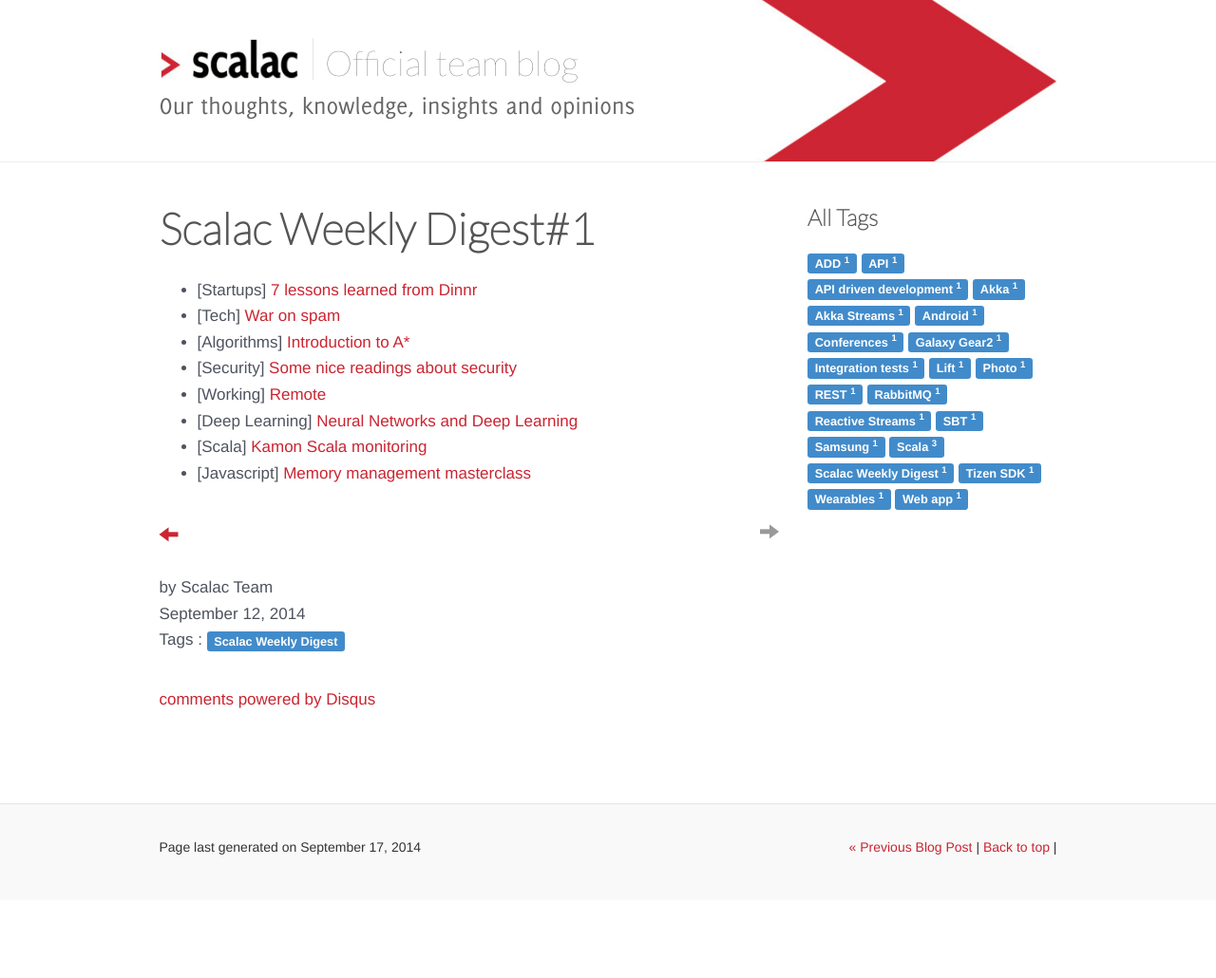
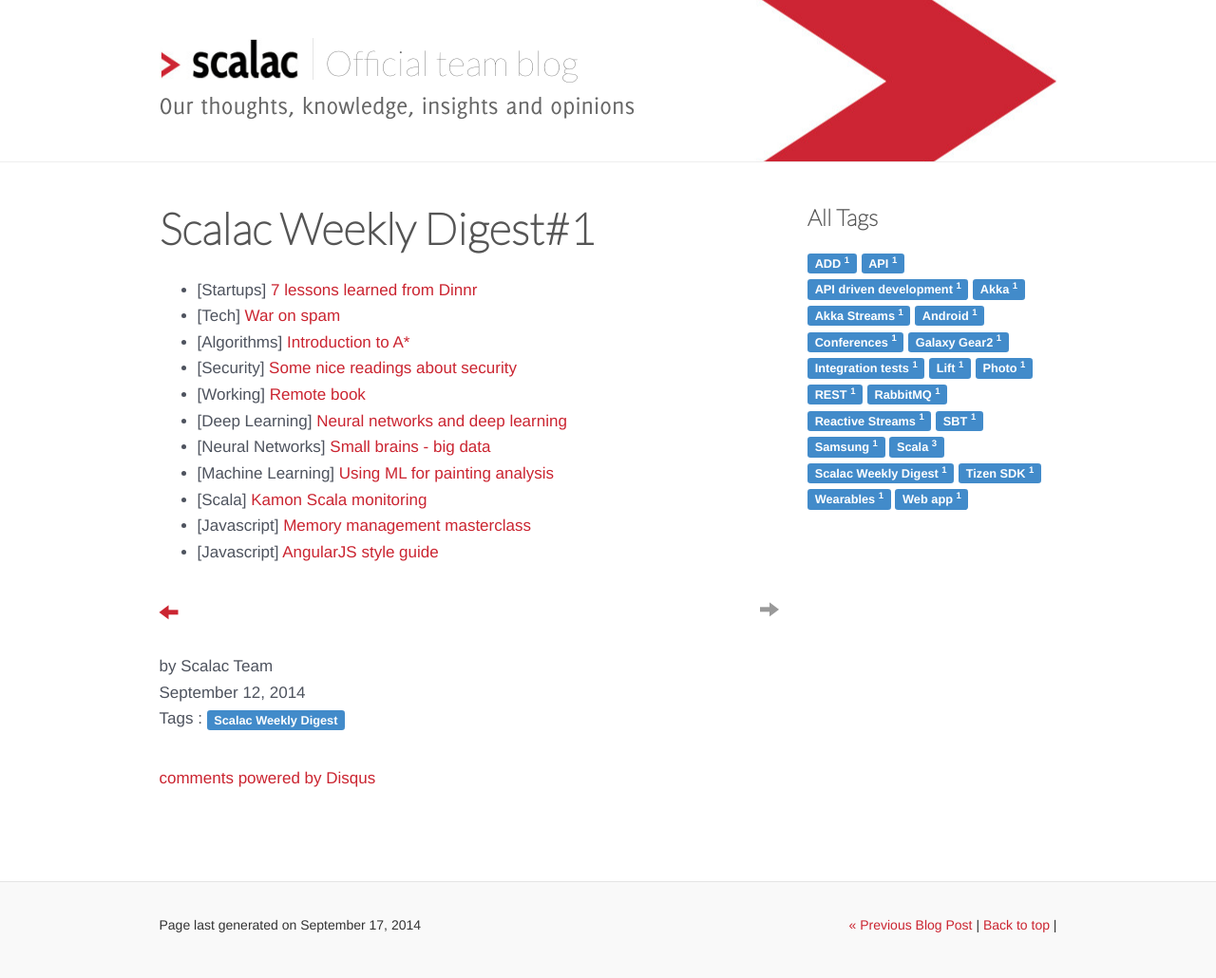
Before and after one commit to serafinmaciej/ScalaConsultants.github.io, a Jekyll site: the page built from _posts/2014-09-12-digest-1.markdown, in a window 1280 px wide. Shown: the whole page at 95% size. Built offline with Jekyll 4.4.1, drawn with Linux system fonts in a browser that asks for light colours; comment, search, counter and statistics services are not loaded; before the commit the page ends 948 px from its top, so only the background shows below that.

Commit message:
11 postow

```diff
--- a/_posts/2014-09-12-digest-1.markdown
+++ b/_posts/2014-09-12-digest-1.markdown
@@ -14,7 +14,10 @@
 * \[Tech\] [War on spam](https://moderncrypto.org/mail-archive/messaging/2014/000780.html)
 * \[Algorithms\] [Introduction to A*](http://www.redblobgames.com/pathfinding/a-star/introduction.html)
 * \[Security\] [Some nice readings about security](http://dfir.org/?q=node/8/)
-* \[Working\] [Remote](https://37signals.com/remote/)
-* \[Deep Learning\] [Neural Networks and Deep Learning](http://neuralnetworksanddeeplearning.com/index.html)
+* \[Working\] [Remote book](https://37signals.com/remote/)
+* \[Deep Learning\] [Neural networks and deep learning](http://neuralnetworksanddeeplearning.com/index.html)
+* \[Neural Networks\] [Small brains - big data](http://radar.oreilly.com/2014/09/small-brains-big-data.html)
+* \[Machine Learning\] [Using ML for painting analysis](https://medium.com/the-physics-arxiv-blog/when-a-machine-learning-algorithm-studied-fine-art-paintings-it-saw-things-art-historians-had-never-b8e4e7bf7d3e)
 * \[Scala\] [Kamon Scala monitoring](http://kamon.io/)
 * \[Javascript\] [Memory management masterclass](https://speakerdeck.com/addyosmani/javascript-memory-management-masterclass)
+* \[Javascript\] [AngularJS style guide](https://github.com/mgechev/angularjs-style-guide)
```
